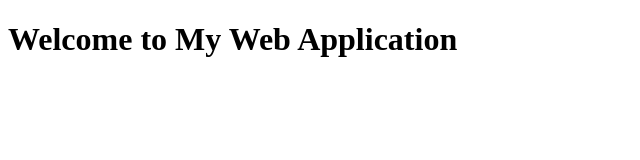
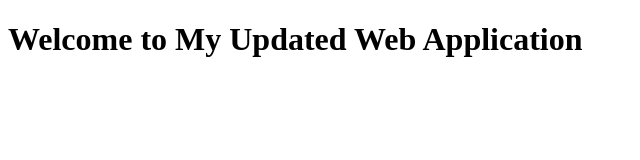
Before and after one commit to vaishnavivaibhavpatil/WADWebApp, a plain HTML site: page index.html in a window 1280 px wide. Shown: the whole page, without its empty margins (0-640 px from the left). Drawn offline with Linux system fonts and the light colour scheme.

Commit message:
Updated application title

```diff
--- a/index.html
+++ b/index.html
@@ -4,6 +4,6 @@
     <title>My Web App</title>
 </head>
 <body>
-    <h1>Welcome to My Web Application</h1>
+    <h1>Welcome to My Updated Web Application</h1>
 </body>
 </html>
```
